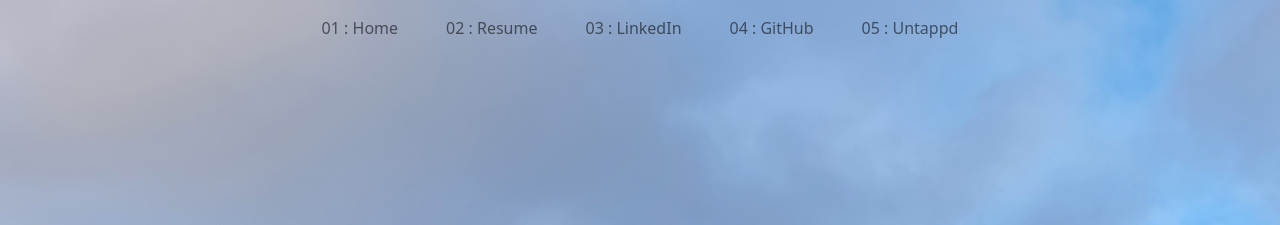
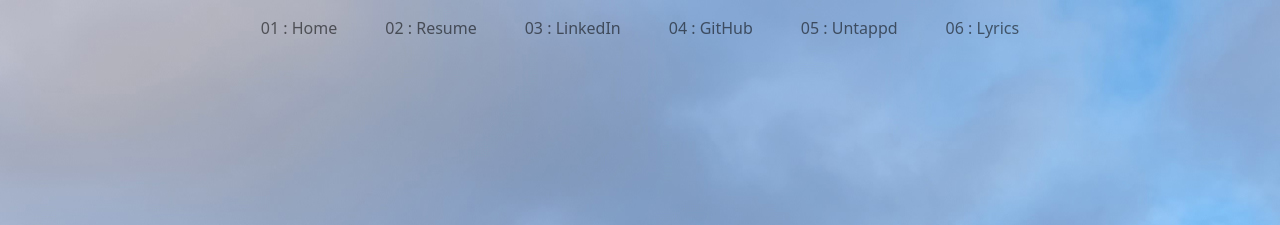
Before and after one commit to brandonch-9029/brandonchee.com, a plain HTML site: page index.html in a window 1280 px wide. Shown: the top 225 px of the page. Drawn offline with nearby package versions, Linux system fonts and the light colour scheme.

Commit message:
Update index.html

```diff
--- a/index.html
+++ b/index.html
@@ -38,6 +38,9 @@
                 </li>
                 <li class="nav-item">
                   <a class="nav-link mx-3" href="https://untappd.com/user/9029">05 : Untappd</a>
+                </li>
+                <li class="nav-item">
+                  <a class="nav-link mx-3" href="https://www.brandonchee.com/lyrics.html">06 : Lyrics</a>
                 </li>
               </ul>
             </div>
```
